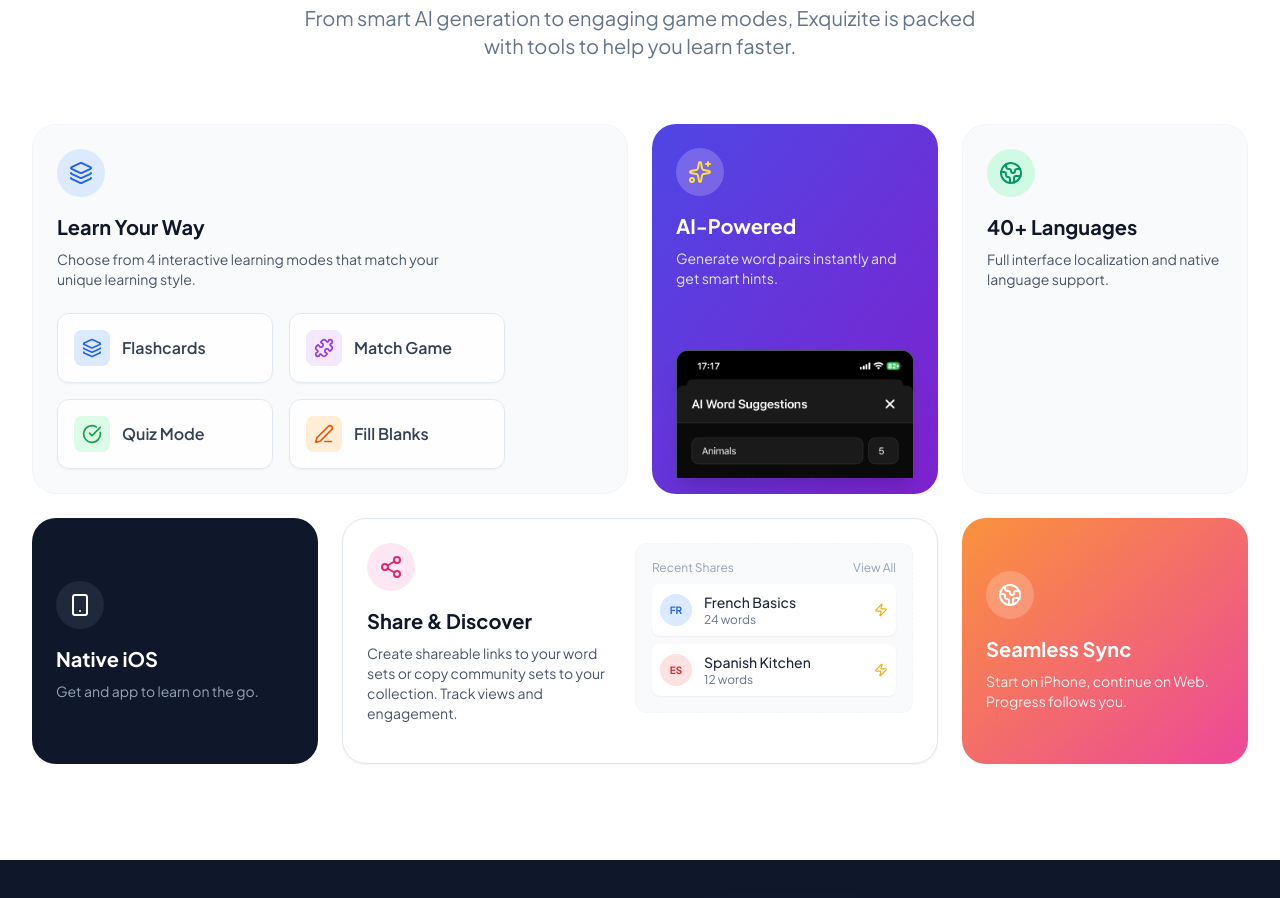
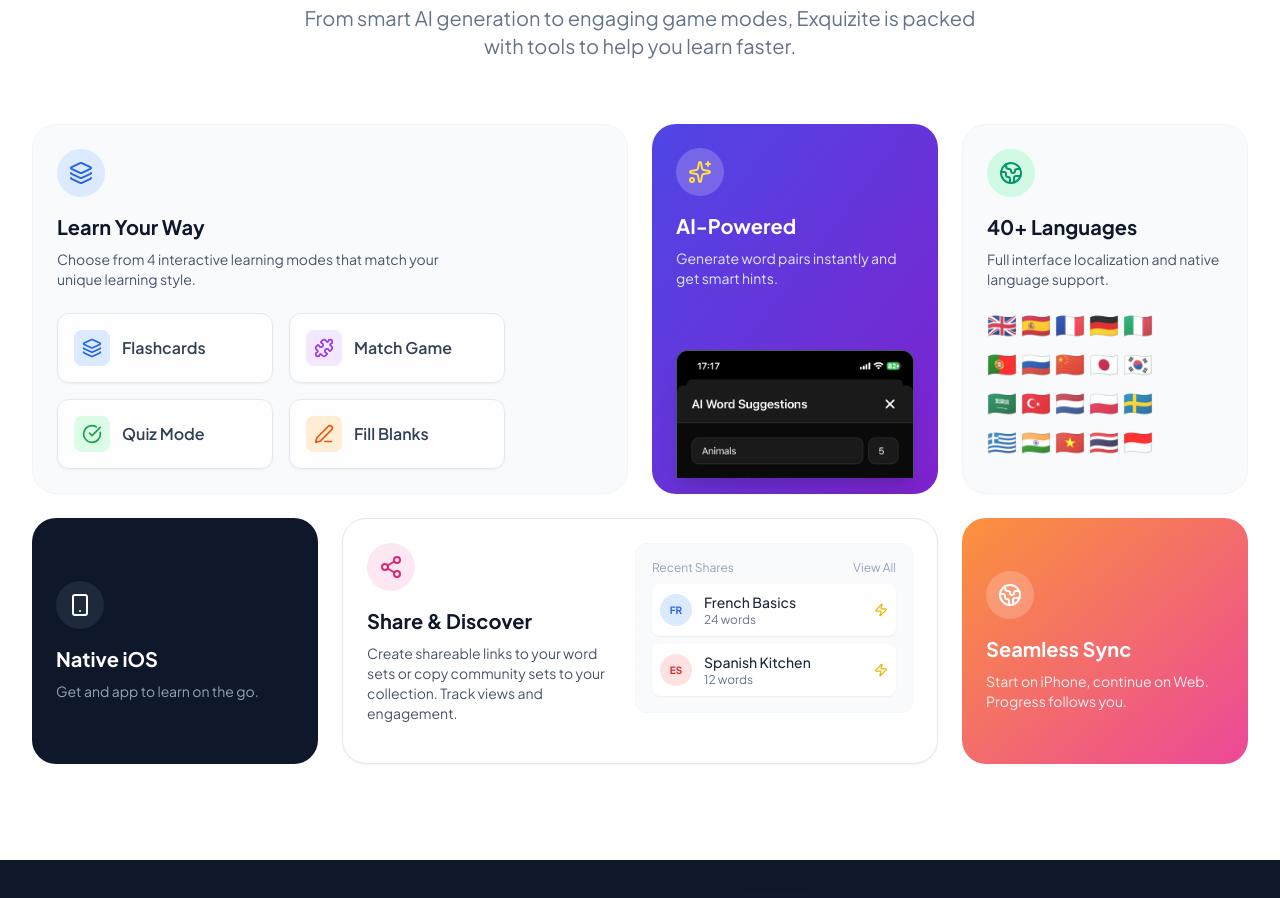
Before and after one commit to shaggspeare/landing-exquizite, a React (Vite) app: page / in a window 1280 px wide. Shown: the part 1100-1998 px from the top of the page. Built offline with nearby package versions, Linux system fonts and the light colour scheme.

Commit message:
small fix 2

```diff
--- a/components/BentoFeatures.tsx
+++ b/components/BentoFeatures.tsx
@@ -71,12 +71,19 @@
           </div>
 
           {/* Tile 3: 40+ Languages */}
-          <div className="bento-card col-span-1 bg-slate-50 rounded-3xl p-6 border border-slate-100 relative">
+          <div className="bento-card col-span-1 bg-slate-50 rounded-3xl p-6 border border-slate-100 relative overflow-hidden">
              <div className="mb-4 bg-emerald-100 w-12 h-12 rounded-full flex items-center justify-center text-emerald-600">
                <Globe2 size={24} />
              </div>
              <h3 className="text-xl font-bold text-slate-900 mb-2">40+ Languages</h3>
-             <p className="text-slate-600 text-sm">Full interface localization and native language support.</p>
+             <p className="text-slate-600 text-sm mb-4">Full interface localization and native language support.</p>
+
+             <div className="text-2xl leading-relaxed opacity-80">
+               🇬🇧 🇪🇸 🇫🇷 🇩🇪 🇮🇹<br/>
+               🇵🇹 🇷🇺 🇨🇳 🇯🇵 🇰🇷<br/>
+               🇸🇦 🇹🇷 🇳🇱 🇵🇱 🇸🇪<br/>
+               🇬🇷 🇮🇳 🇻🇳 🇹🇭 🇮🇩
+             </div>
           </div>
 
           {/* Tile 4: Native iOS */}
```
